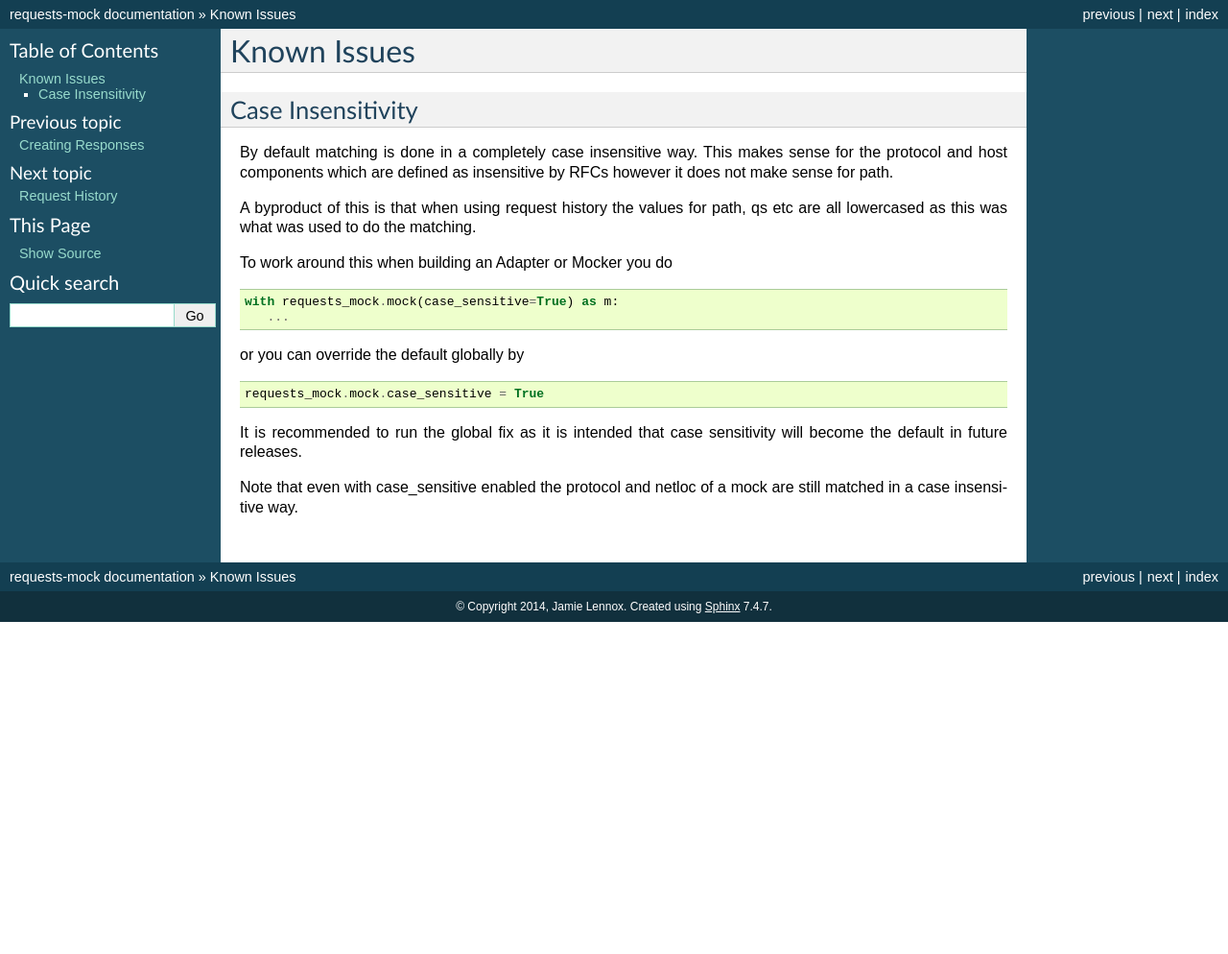
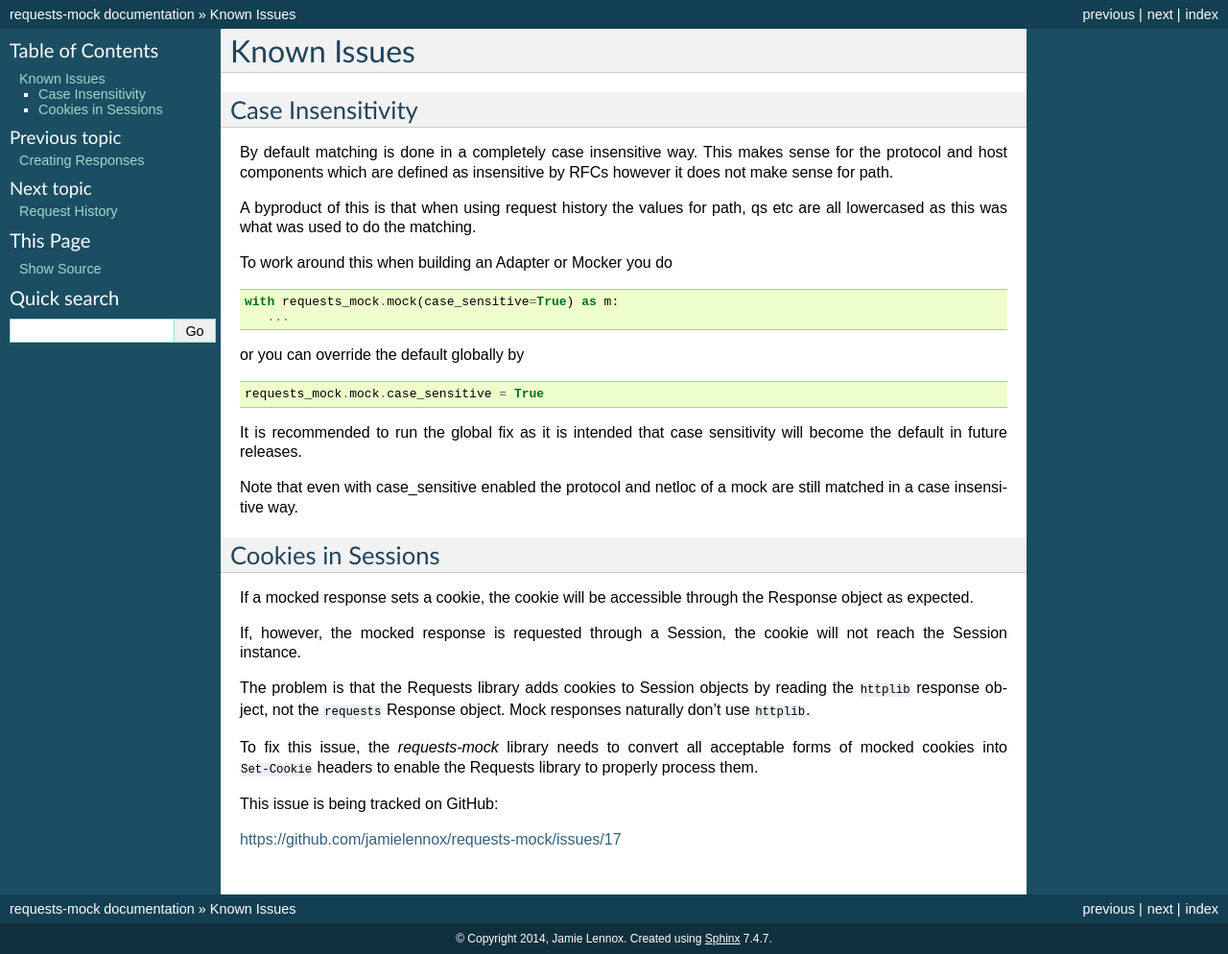
Before and after one commit to jamielennox/requests-mock, a Sphinx documentation site: the page built from doc/source/knownissues.rst, in a window 1280 px wide. Shown: the whole page at 96% size. Built offline with Sphinx 7.4.7, drawn with Linux system fonts in a browser that asks for light colours; pages that are not in the unit, such as notebooks, are missing from menus; the version number could not be read and is left out; before the commit the page ends 900 px from its top, so only the background shows below that.

Commit message:
Add known issue for cookies in Sessions

```diff
--- a/doc/source/knownissues.rst
+++ b/doc/source/knownissues.rst
@@ -32,3 +32,24 @@ will become the default in future releases.
 
 Note that even with case_sensitive enabled the protocol and netloc of a mock
 are still matched in a case insensitive way.
+
+Cookies in Sessions
+-------------------
+
+If a mocked response sets a cookie, the cookie will be accessible through the
+Response object as expected.
+
+If, however, the mocked response is requested through a Session, the cookie will
+not reach the Session instance.
+
+The problem is that the Requests library adds cookies to Session objects by
+reading the ``httplib`` response object, not the ``requests`` Response object.
+Mock responses naturally don't use ``httplib``.
+
+To fix this issue, the *requests-mock* library needs to convert all acceptable
+forms of mocked cookies into ``Set-Cookie`` headers to enable the Requests
+library to properly process them.
+
+This issue is being tracked on GitHub:
+
+https://github.com/jamielennox/requests-mock/issues/17
```
